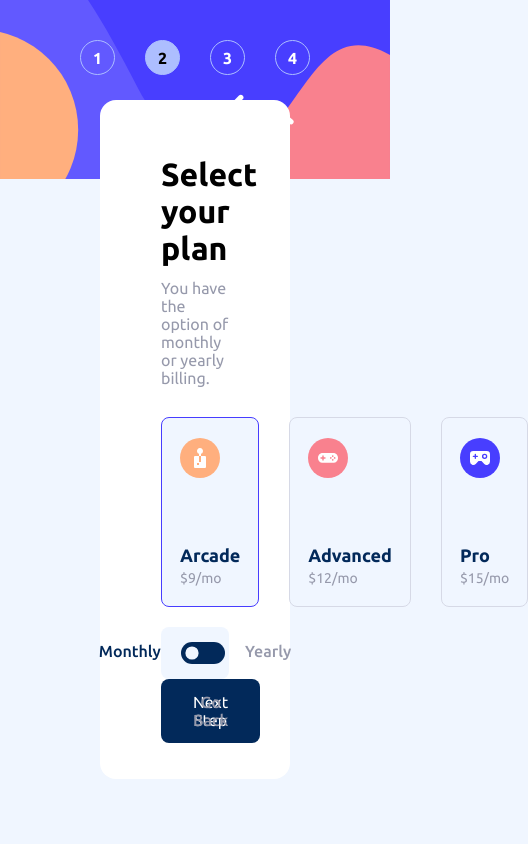
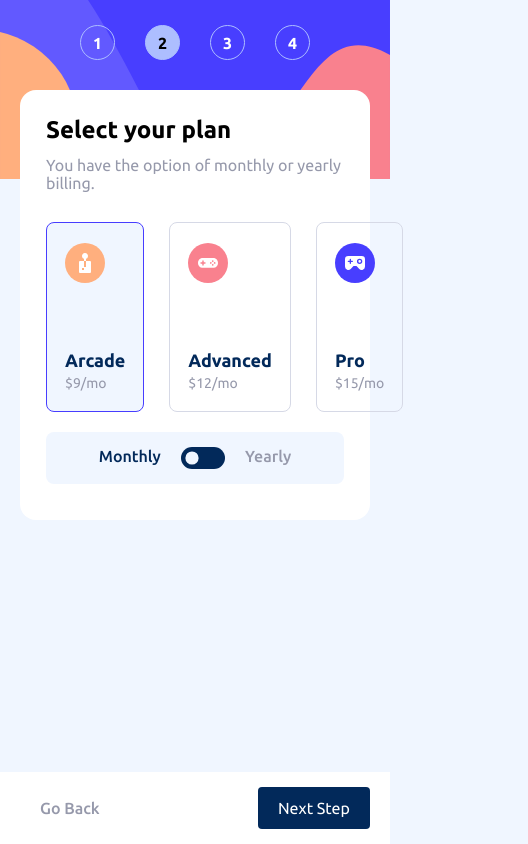
Before and after one commit to kenkkui/multi-step-form, a React (Create React App) app: page / in a window 390 px wide. Both pictures are taken after a click on the button "Next Step". Shown: the whole page, 528 px wide, since content can reach past the window. Built offline with nearby package versions, Linux system fonts and the light colour scheme; the HTML template or start-up script is replaced by a standard one.

Commit message:
clean code, add responsive design in step1 & form

```diff
--- a/src/App.jsx
+++ b/src/App.jsx
@@ -3,9 +3,19 @@ import "./index.css";
 
 import Forms from "./components/Forms";
 import StepFlow from "./components/StepsFlow";
+import BackBtn from "./components/BackBtn";
+import NextBtn from "./components/NextBtn";
 
 function App() {
   const [stepNumber, setStepNumber] = useState(1);
+
+  function handleNextStep() {
+    setStepNumber((prev) => (prev += 1));
+  }
+
+  function handleBackStep() {
+    setStepNumber((prev) => (prev -= 1));
+  }
 
   return (
     <>
@@ -23,8 +33,15 @@ function App() {
         <Forms
           stepNumber={stepNumber}
           setStepNumber={setStepNumber}
+          handleBackStep={handleBackStep}
+          handleNextStep={handleNextStep}
         />
       </section>
+
+      <div className="btn-wrapper-mobile" style={stepNumber !== 1 ? {justifyContent: "space-between"} : {justifyContent: "flex-end"}}>
+        {stepNumber !== 1 && <BackBtn backStep={handleBackStep} /> }
+        <NextBtn onClick={handleNextStep} />
+      </div>
     </>
 
   );
--- a/src/components/Forms.jsx
+++ b/src/components/Forms.jsx
@@ -7,7 +7,7 @@ import Header from "./Header";
 import StepFour from "./Step 4/StepFour";
 import StepFive from "./Step 5/StepFive";
 
-function Forms({ stepNumber, setStepNumber }) {
+function Forms({ stepNumber, setStepNumber, handleBackStep, handleNextStep }) {
   const [info, setInfo] = useState({
     step1: {},
     step2: {
@@ -21,14 +21,6 @@ function Forms({ stepNumber, setStepNumber }) {
     },
     step4: "",
   });
-
-  function handleNextStep() {
-    setStepNumber((prev) => (prev += 1));
-  }
-
-  function handleBackStep() {
-    setStepNumber((prev) => (prev -= 1));
-  }
 
   function renderStep() {
     if (stepNumber === 1) {
--- a/src/components/Step 1/StepOne.css
+++ b/src/components/Step 1/StepOne.css
@@ -4,6 +4,10 @@ main#step-one{
   display: flex;
   flex-direction: column;
   justify-content: space-between;
+}
+
+main#step-one .btn-wrapper {
+  justify-content: flex-end;
 }
 
 .inputs-section {
--- a/src/components/Step 1/StepOne.jsx
+++ b/src/components/Step 1/StepOne.jsx
@@ -54,7 +54,9 @@ function StepOne({ info, setInfo, setStepNumber }) {
       </section>
 
 
-      <NextBtn onClick={handleClick} isError={isError} />
+      <div className="btn-wrapper desktop">
+        <NextBtn onClick={handleClick} isError={isError} />
+      </div>
     </main>
   );
 }
--- a/src/components/Step 2/StepTwo.css
+++ b/src/components/Step 2/StepTwo.css
@@ -1,6 +1,10 @@
 main#step-two {
   height: 100%;
   position: relative;
+
+  display: flex;
+  flex-direction: column;
+  justify-content: space-between;
 }
 
 main#step-two .card-wrapper {
@@ -86,7 +90,7 @@ main#step-two .discount {
   main#step-two .card-wrapper {
     display: grid;
     grid-template-columns: repeat(3, 1fr);
-    gap: 30px;
+    gap: 25px;
     margin-bottom: 20px;
   }
 }
--- a/src/components/Step 2/StepTwo.jsx
+++ b/src/components/Step 2/StepTwo.jsx
@@ -78,6 +78,7 @@ function StepTwo({ nextStep, backStep, info, setInfo }) {
 
   return (
     <main id='step-two'>
+      <div className="step-two-content">
         <div className="card-wrapper">
           {PLAN_CARDS.map(card => {
             return (
@@ -98,11 +99,14 @@ function StepTwo({ nextStep, backStep, info, setInfo }) {
           onClick={handleClickToggle}
           info={info}
         />
+      </div>
 
+      <section className="btn-wrapper">
         <BackBtn backStep={backStep} />
         <NextBtn
           onClick={nextStep}
         />
+      </section>
     </main>
   );
 }
--- a/src/components/Step 3/StepThree.css
+++ b/src/components/Step 3/StepThree.css
@@ -1,6 +1,10 @@
 main#step-three {
   width: 100%;
   height: 100%;
+
+  display: flex;
+  flex-direction: column;
+  justify-content: space-between;
 }
 
 main#step-three .card-wrapper {
--- a/src/components/Step 3/StepThree.jsx
+++ b/src/components/Step 3/StepThree.jsx
@@ -124,8 +124,10 @@ function StepThree({ nextStep, backStep, info, setInfo }) {
         })}
       </section>
 
-      <BackBtn backStep={backStep} />
-      <NextBtn onClick={nextStep} />
+      <div className="btn-wrapper">
+        <BackBtn backStep={backStep} />
+        <NextBtn onClick={nextStep} />
+      </div>
     </main>
   );
 }
--- a/src/components/Step 4/StepFour.css
+++ b/src/components/Step 4/StepFour.css
@@ -1,3 +1,10 @@
+main#step-four {
+  height: 100%;
+  display: flex;
+  flex-direction: column;
+  justify-content: space-between;
+}
+
 .check {
   width: 100%;
   padding: 25px 30px;
--- a/src/components/Step 4/StepFour.jsx
+++ b/src/components/Step 4/StepFour.jsx
@@ -8,6 +8,7 @@ import "./StepFour.css"
 function StepFour({ backStep, nextStep, info, setInfo, setStepNumber }) {
   return (
     <main id='step-four'>
+      <div className="step-four-content">
         <Check
           info={info}
           setStepNumber={setStepNumber}
@@ -17,9 +18,12 @@ function StepFour({ backStep, nextStep, info, setInfo, setStepNumber }) {
           info={info}
           setInfo={setInfo}
         />
+      </div>
 
+      <div className="btn-wrapper">
         <BackBtn backStep={backStep} />
         <NextBtn onClick={nextStep} confirm />
+      </div>
     </main>
   );
 }
--- a/src/components/Step.css
+++ b/src/components/Step.css
@@ -1,9 +1,5 @@
 #step-flow {
   position: relative;
-}
-
-#step-flow.mobile {
-
 }
 
 .step-container {
@@ -101,3 +97,9 @@
     transform: translate(-50%);
   }
 }
+
+@media (max-width:430px) {
+  .step-container {
+    margin-top: 25px;
+  }
+}
--- a/src/index.css
+++ b/src/index.css
@@ -1,4 +1,14 @@
 @import url('https://fonts.googleapis.com/css2?family=Ubuntu:ital,wght@0,300;0,400;0,500;0,700;1,300;1,400;1,500;1,700&display=swap');
+
+@keyframes animation-error {
+  20% { translate: 8px;}
+
+  40% {translate: -8px;}
+
+  60% {translate: 4px;}
+
+  80% {translate: -4px;}
+}
 
 :root {
   /* Primary */
@@ -31,7 +41,7 @@ body {
 
 #root {
   width: 100vw;
-  height: 100dvh;
+  height: 100vh;
 
   display: flex;
   justify-content: center;
@@ -47,16 +57,6 @@ body {
   padding: 16px;
 
   display: flex;
-}
-
-@keyframes animation-error {
-  20% { translate: 8px;}
-
-  40% {translate: -8px;}
-
-  60% {translate: 4px;}
-
-  80% {translate: -4px;}
 }
 
 #form-page {
@@ -78,11 +78,23 @@ body {
   gap: 30px;
 }
 
+.btn-wrapper,
+.btn-wrapper-mobile {
+  width: 100%;
+  display: flex;
+
+  /* This line of code is actively being changed in jsx */
+  justify-content: space-between;
+}
+
+.btn-wrapper-mobile {
+  z-index: 1000;
+  width: 100vw;
+  background: var(--white);
+  padding: 15px 100px;
+}
+
 .back-btn {
-  position: absolute;
-  bottom: 0;
-  left: 0;
-
   padding: 14px 32px;
   width: fit-content;
   border-radius: 8px;
@@ -110,9 +122,6 @@ body {
 
   border: none;
   color: var(--white);
-  /* position: absolute;
-  bottom: 0;
-  right: 0; */
   z-index: 1000;
   transition: 0.15s;
   cursor: pointer;
@@ -133,13 +142,10 @@ body {
   animation: animation-error 400ms linear
 }
 
-.form-content header h1{
-  margin-bottom: 12px;
-}
-
 .form-content header h1 {
   font-weight: 700;
   font-size: 32px;
+  margin-bottom: 12px;
 }
 
 .form-content header aside {
@@ -184,15 +190,87 @@ body {
 
 @media (max-width: 1100px) {
   #root {
-    align-items: flex-start;
-    justify-content: flex-start;
-
-    padding: 100px;
+    justify-content: space-between;
+    flex-direction: column;
+    padding: 0px 100px;
   }
 
   #content {
+    margin-top: 115px;
     width: 100%;
     flex-direction: column;
     filter: drop-shadow(1px 1px 12px rgba(0, 0, 0, 0));
   }
+
+  .btn-wrapper {
+    display: none;
+  }
+
+  .back-btn,
+  .next-btn {
+    border-radius: 4px;
+    padding: 12px 20px;
+  }
 }
+
+@media (max-width: 780px) {
+  #root {
+    padding: 0px 75px;
+  }
+
+  #form-page {
+    padding: 20px 20px 20px;
+  }
+
+  .btn-wrapper-mobile {
+    padding: 15px 75px;
+  }
+}
+
+@media (max-width: 664px) {
+  #root {
+    padding: 0px 50px;
+  }
+
+  #form-page {
+    padding: 10px 10px 20px;
+  }
+
+  .btn-wrapper-mobile {
+    padding: 15px 50px;
+  }
+}
+
+@media (max-width: 594px) {
+  #root {
+    padding: 0px 25px;
+  }
+
+  .btn-wrapper-mobile {
+    padding: 15px 25px;
+  }
+}
+
+@media (max-width: 430px) {
+  #root {
+    padding: 0px 20px;
+  }
+
+  .btn-wrapper-mobile {
+    padding: 15px 20px;
+  }
+
+  .form-content header h1 {
+    font-size: 24px;
+  }
+
+  #content {
+    margin-top: 90px;
+  }
+}
+
+@media (min-width:1100px) {
+  .btn-wrapper-mobile {
+    display: none;
+  }
+}
```
Lines whose indentation alone changed are shown as unchanged.
